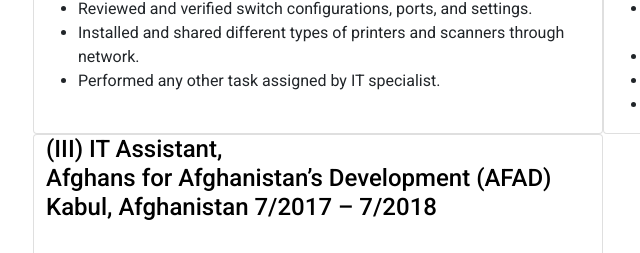
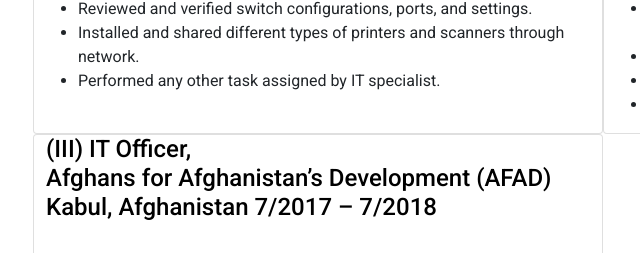
Before and after one commit to NJ-Khan/My-CV, a plain HTML site: page index.html in a window 1280 px wide. Shown: the part 1943-2196 px from the top of the page, 37-677 px from the left. Drawn offline with nearby package versions, Linux system fonts and the light colour scheme.

Commit message:
Update index.html

```diff
--- a/index.html
+++ b/index.html
@@ -137,7 +137,7 @@
                     </ul>
                 </div>
                 <div class="card col-lg-6 mb-4 mb-lg-0 text-right">
-                    <h5>(III) IT Assistant,<br> Afghans for Afghanistan’s Development (AFAD) Kabul, Afghanistan 7/2017 – 7/2018</h5>
+                    <h5>(III) IT Officer,<br> Afghans for Afghanistan’s Development (AFAD) Kabul, Afghanistan 7/2017 – 7/2018</h5>
                     <ul>
                         <li>Maintained network functioning.</li>
                         <li>Provide first-line technical support to end-users, troubleshooting hardware and software issues promptly and efficiently.</li>
```
